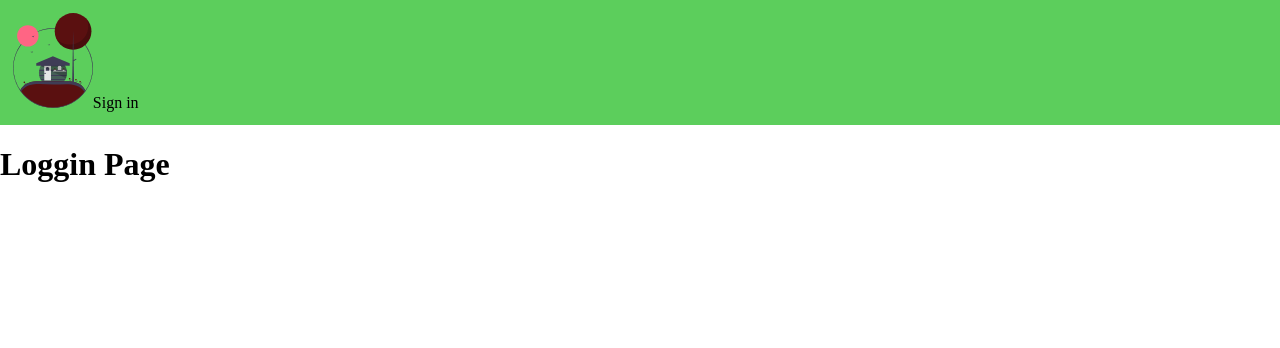
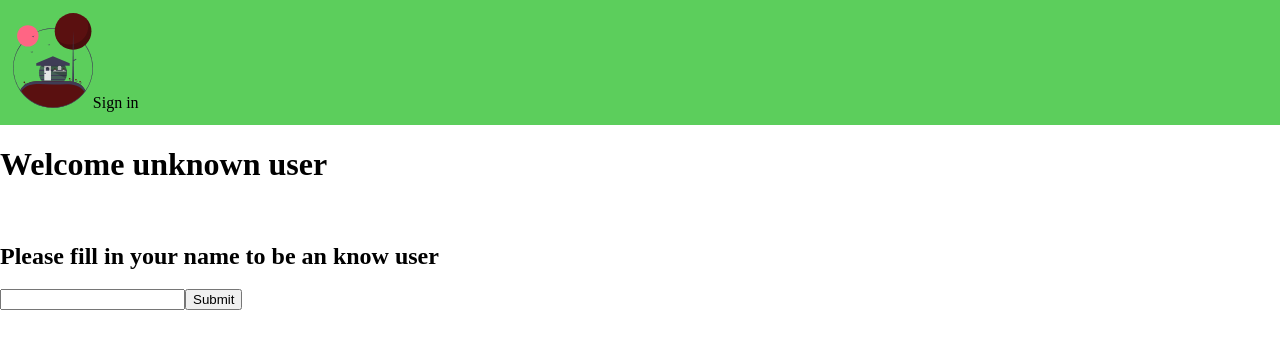
Before and after one commit to jonasbrunhage/ReactProject, a React (Create React App) app: page /signin in a window 1280 px wide. Shown: the top 348 px of the page. Built offline with nearby package versions, Linux system fonts and the light colour scheme.

Commit message:
add UserProvider for global values

```diff
--- a/src/App.js
+++ b/src/App.js
@@ -1,11 +1,14 @@
 import { Routes } from '../src/routes/Routes'
 import { NavBar } from '../src/components/navbar/NavBar'
 import './shared/css/GlobalCSS.css'
+import { UserProvider } from './shared/provider/UserProvider'
 function App() {
   return (
-    <Routes>
-      <NavBar />
-    </Routes>
+    <UserProvider>
+      <Routes>
+        <NavBar />
+      </Routes>
+    </UserProvider>
   );
 }
 
--- a/src/components/navbar/NavBar.js
+++ b/src/components/navbar/NavBar.js
@@ -9,7 +9,7 @@ export const NavBar = () => {
     return (
         <div className="navBarWrapper">
             <img onClick={() => history.push("/home")} className="logo" src={Logo} alt={"Error"} />
-            <span className="signIn" onClick={() => history.push('signin')}>Sign in</span>
+            <span className="signIn" onClick={() => history.push('/signin')}>Sign in</span>
         </div>
     )
 }
--- /dev/null
+++ b/src/shared/provider/UserProvider.js
@@ -0,0 +1,12 @@
+import React, { useState, createContext } from 'react'
+
+export const UserContext = createContext()
+
+export const UserProvider = (props) => {
+    const [loggedInUser, setLoggedInUser] = useState()
+    return (
+        <UserContext.Provider value={[loggedInUser, setLoggedInUser]}>
+            {props.children}
+        </UserContext.Provider>
+    )
+}
--- a/src/view/SignInView.js
+++ b/src/view/SignInView.js
@@ -1,9 +1,17 @@
-import React from 'react'
+import React, { useState } from 'react'
 
 export const SignInView = () => {
+    const [user, setUser] = useState("unknown user")
     return (
         <div>
-            <h1>Loggin Page</h1>
+            <h1>Welcome {user}</h1>
+            <br />
+            <h2>Please fill in your name to be an know user</h2>
+
+            <form>
+                <input onChange={event => setUser(event.target.value)} />
+                <button onClick={() => setUser("Jonas")}>Submit</button>
+            </form>
         </div>
     )
 }
```
Also changed, not shown: 1 other file (tests, documents, lock files or other folders).
